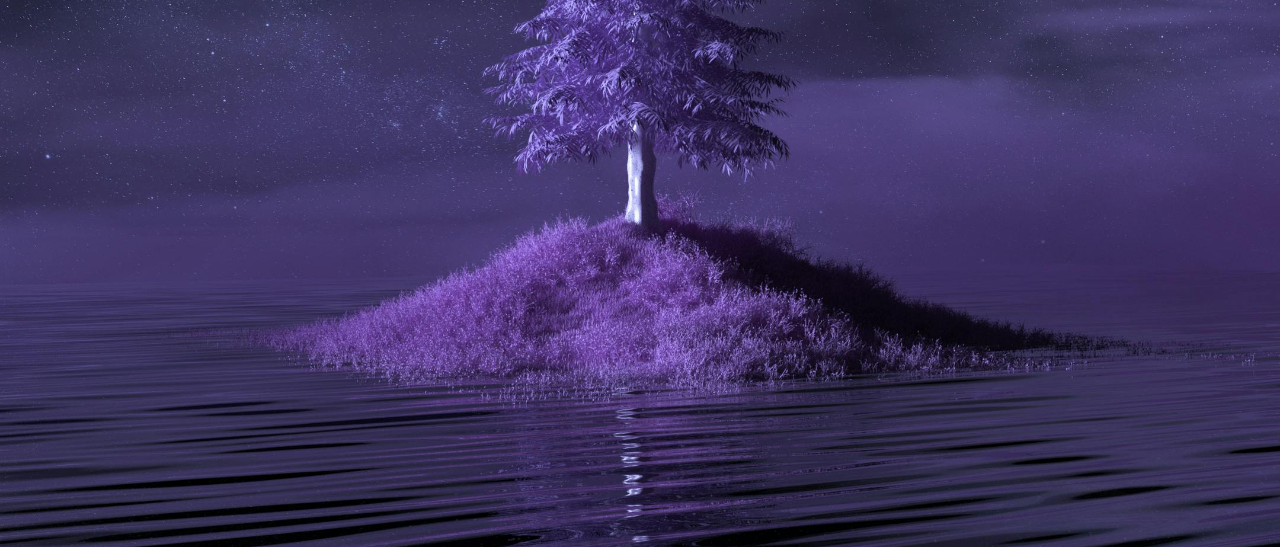
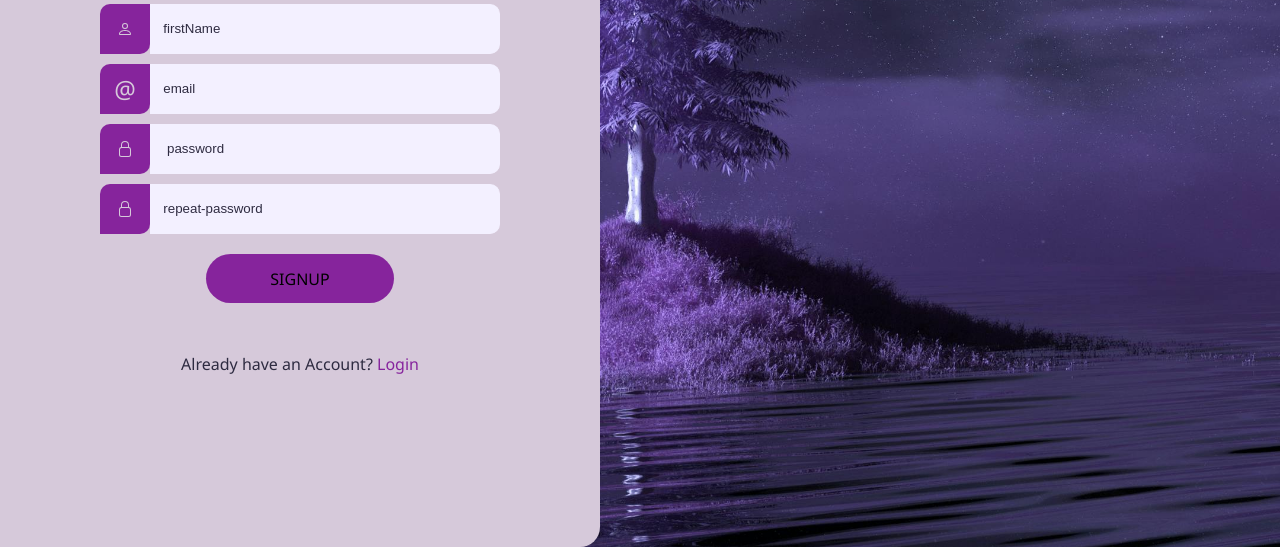
Before and after one commit to Vyshu15-chowdary/Login-Signup-form, a plain HTML site: page Signup.html in a window 1280 px wide. Shown: the part 253-800 px from the top of the page. Drawn offline with Linux system fonts and the light colour scheme.

Commit message:
css done

```diff
--- a/style.css
+++ b/style.css
@@ -1,8 +1,8 @@
 @import url('https://fonts.googleapis.com/css2?family=Roboto:ital,wght@0,100..900;1,100..900&display=swap');
 
 :root{
-    --accent-color:#8672;
-    --base-color:white;
+    --accent-color:rgba(125, 16, 149, 0.89);
+    --base-color:rgb(214, 201, 218);
     --text-color:#2e2b41;
     --input-color:#f3f0ff;
 }
@@ -24,3 +24,111 @@ body{
     background-position: right;
     overflow: hidden;
 }
+.wrapper{
+    box-sizing: border-box;
+    background-color: var(--base-color);
+    height:100vh;
+    width:max(40%,600px);
+    padding: 10px;
+    border-radius: 0 20px 20px 0;
+    display: flex;
+    flex-direction: column;
+    align-items: center;
+    justify-content: center;
+}
+h1{
+    font-size: 3rem;
+    font-weight: 900;
+    text-transform: uppercase;
+}
+form{
+    width:min(400px,100%);
+    margin-top: 20px;
+    margin-bottom: 50px;
+    display: flex;
+    flex-direction: column;
+    align-items:center ;
+    gap:10px;
+}
+form > div {
+    width:100%;
+    display: flex;
+    justify-content: center;
+
+}
+form label{
+    flex-shrink: 0;
+    height:50px;
+    width:50px;
+    background-color: var(--accent-color);
+    fill:var(--base-color);
+    color:var(--base-color);
+    border-radius: 10px 0 10px;
+    display: flex;
+    justify-content: center;
+    align-items: center;
+    font-size:1.5rem;
+    font-weight:500;
+
+}
+form input{
+    box-sizing: border-box;
+    flex-grow: 1;
+    min-width: 0;
+    height:50px;
+    padding:1em;
+    border-radius: 0 10px 10px 0;
+    border:1px solid var(--input-color);
+    border-left: none;
+    background-color: var(--input-color);
+    transition: 150ms ease;
+
+
+}
+form input:hover{
+
+    border-color:var(--accent-color);
+}
+form input:focus{
+    outline: none;
+    border-color: var(--text-color);
+}
+div:has(input:focus) > label{
+    background-color: var(--text-color);
+}
+form input::placeholder{
+    color: var(--text-color);
+
+}
+form button{
+    margin-top: 10px;
+    border: none;
+    border-radius: 1000px;
+    padding: .85em 4em;
+    background-color: var(--accent-color);
+    font:inherit;
+    text-transform: uppercase;
+    cursor: pointer;
+    transition: 150ms ease;
+
+}
+form button:hover{
+    background-color: var(--text-color);
+}
+form button:focus{
+    outline: none;
+    background-color: var(--text-color);
+}
+a{
+    text-decoration: none;
+    color: var(--accent-color);
+}
+a:hover{
+    text-decoration: none;
+}
+@media(max-width:1100px){
+    .wrapper{
+        width:min(600px,100%);
+        border-radius: 0;
+    }
+}
```
